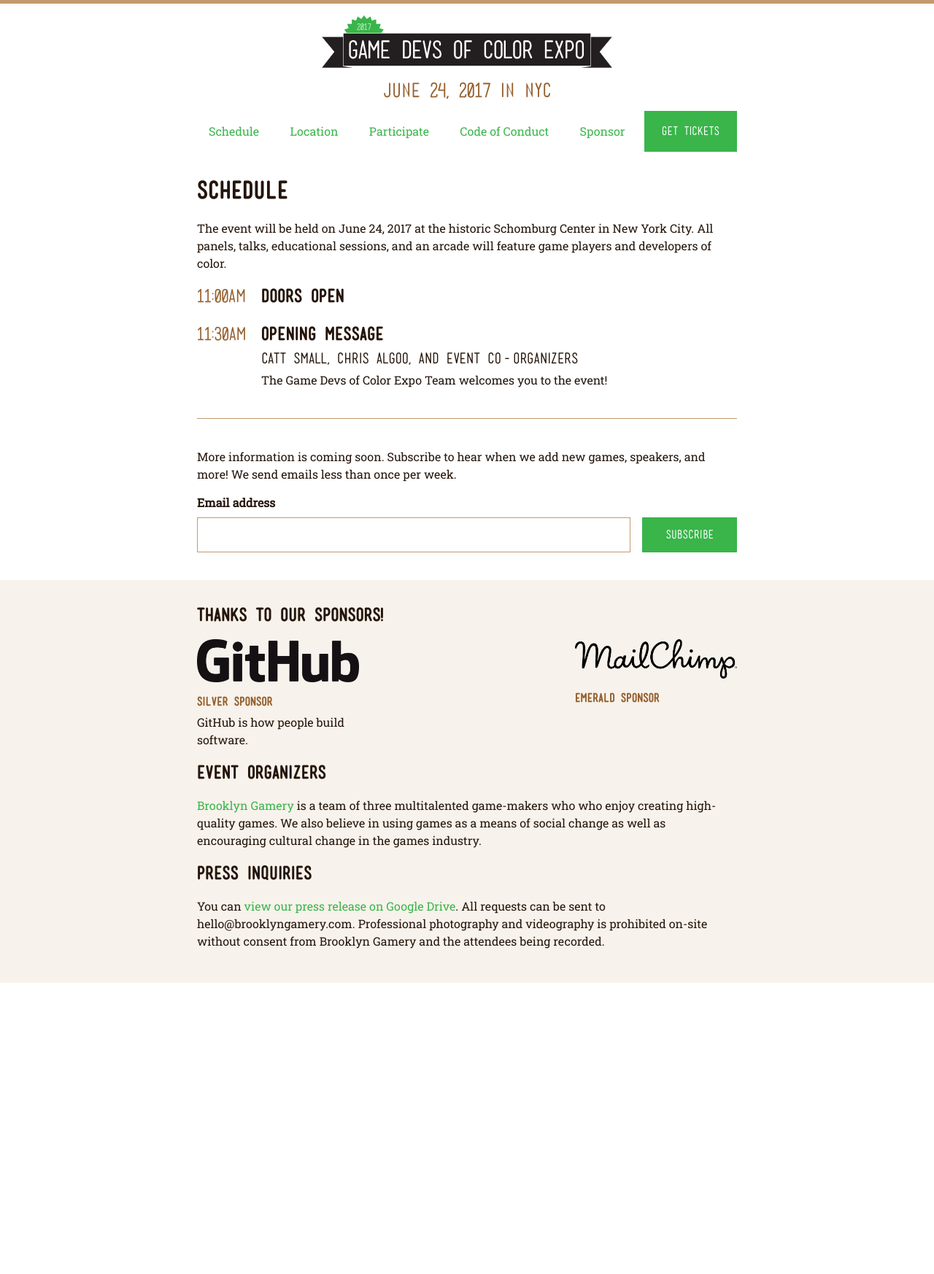
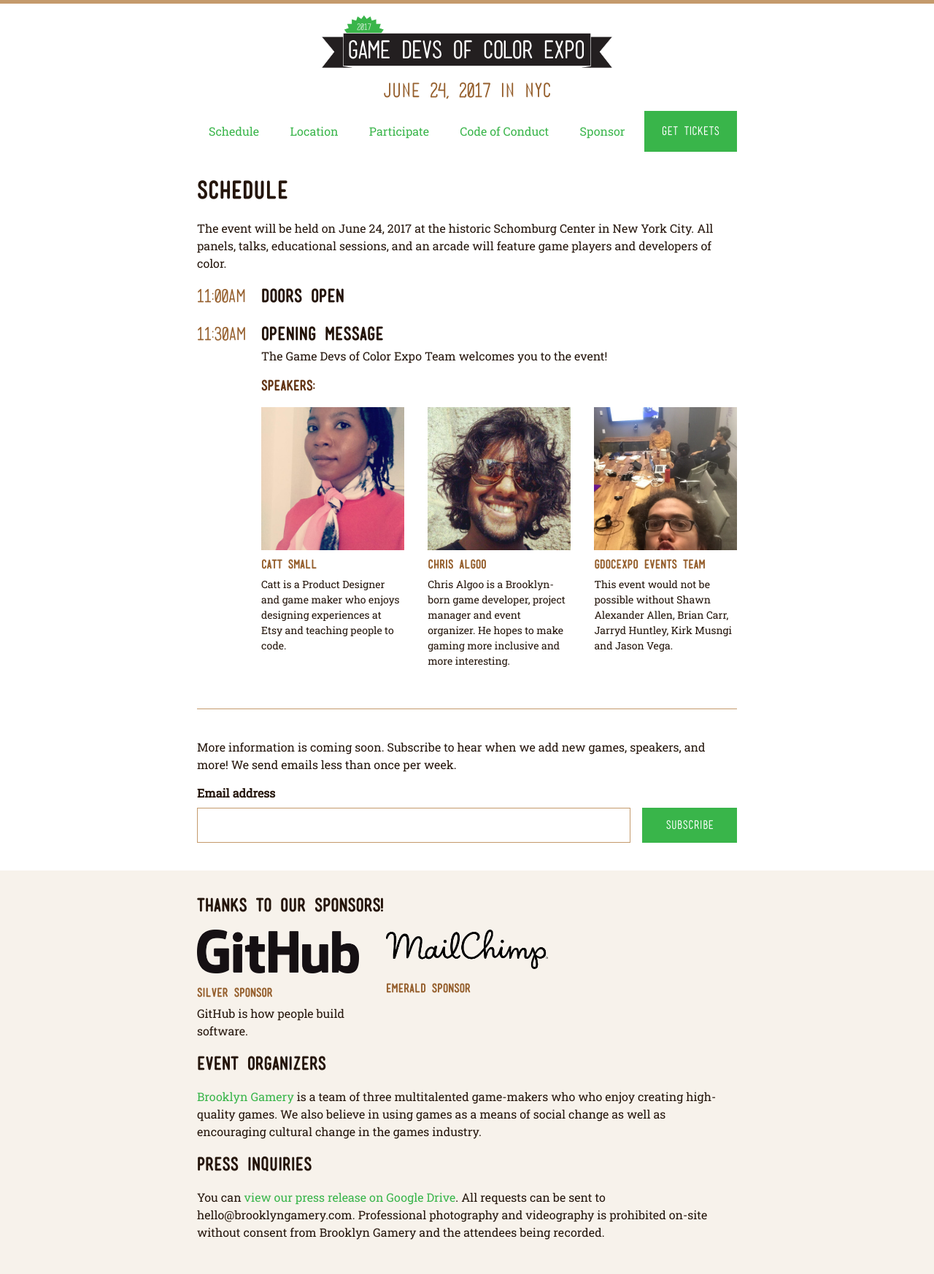
Before and after one commit to BrooklynGamery/gdocexpo, a Jekyll site: the page built from schedule/index.html, in a window 1280 px wide. Shown: the whole page at 73% size. Built offline with Jekyll 4.4.1, drawn with Linux system fonts in a browser that asks for light colours; comment, search, counter and statistics services are not loaded; before the commit the page ends 1347 px from its top, so only the background shows below that.

Commit message:
updated schedule

```diff
--- a/_data/talks.yml
+++ b/_data/talks.yml
@@ -4,7 +4,13 @@
 - title: 'Opening message'
   time: '11:30AM'
   speakers:
-  - 'Catt Small'
-  - 'Chris Algoo'
-  - 'event co-organizers'
+  - name: 'Catt Small'
+    photo: 'catt-small.jpg'
+    bio: 'Catt is a Product Designer and game maker who enjoys designing experiences at Etsy and teaching people to code.'
+  - name: 'Chris Algoo'
+    photo: 'chris-algoo.jpeg'
+    bio: 'Chris Algoo is a Brooklyn-born game developer, project manager and event organizer. He hopes to make gaming more inclusive and more interesting.'
+  - name: 'GDoCExpo events team'
+    photo: 'event-team.jpg'
+    bio: 'This event would not be possible without Shawn Alexander Allen, Brian Carr, Jarryd Huntley, Kirk Musngi and Jason Vega.'
   description: 'The Game Devs of Color Expo Team welcomes you to the event!'
--- a/_sass/_base.scss
+++ b/_sass/_base.scss
@@ -39,6 +39,10 @@
 ul, ol, dl, figure,
 %vertical-rhythm {
     margin-bottom: $spacing-unit / 2;
+}
+
+.text-smaller {
+  font-size: $small-font-size;
 }
 
 /**
--- a/_sass/_layout.scss
+++ b/_sass/_layout.scss
@@ -113,22 +113,37 @@
     margin: 0;
     padding: 0;
     @include display-flex();
-    @include flex-justify-content();
     @include flex-wrap();
 
     .col-3 {
         width: 30%;
 
+        + .col-3 {
+            margin-left: 5%;
+        }
+
         @include media-query($on-palm) {
             width:100%;
+
+            + .col-3 {
+                margin-left: 0;
+            }
         }
     }
 
     .col-3-2 {
         width: 65%;
 
+        + .col-3 {
+            margin-left: 5%;
+        }
+
         @include media-query($on-palm) {
             width:100%;
+
+            + .col-3 {
+                margin-left: 0;
+            }
         }
     }
 }
@@ -331,8 +346,8 @@
         font-family: $display-font-family;
     }
 
-    .list-data-description {
-        margin-bottom: 0;
+    .list-data-photo {
+        margin-bottom: .5em;
     }
 }
 
@@ -340,6 +355,10 @@
     border: 1px solid $grey-color-light;
     padding: 1em;
     box-sizing: border-box;
+
+    &:nth-child(3).col-3 {
+        margin-left: 0;
+    }
 
     p {
         margin-bottom: 0;
--- a/schedule/content.markdown
+++ b/schedule/content.markdown
@@ -10,17 +10,26 @@
       <h2 class="list-data-title">{{talk.title}}</h2>
     </div>
     {% if talk.speakers || talk.description %}
-      <div class="list-data-content">
+    <div class="list-data-content">
+      {% if talk.description %}
+      <p class="list-data-description">{{ talk.description }}</p>
+      {% endif %}
       {% if talk.speakers %}
-        <p class="list-data-attribution">{{ talk.speakers | array_to_sentence_string }}</p>
+      <h3>Speakers:</h3>
+      <ul class="list-unstyled col-container">
+      {% for speaker in talk.speakers %}
+        <li class="col-3">
+          <img src="/assets/images/speakers/2017/{{speaker.photo}}" class="list-data-photo">
+          <h4>{{ speaker.name }}</h4>
+          <p class="text-smaller">{{speaker.bio}}</p>
+        </li>
+        {% endfor %}
+      </ul>
       {% endif %}
-      {% if talk.description %}
-        <p class="list-data-description">{{ talk.description }}</p>
-      {% endif %}
-      </div>
+    </div>
     {% endif %}
   </li>
-{% endfor %}
+  {% endfor %}
 </ul>
 
 ----
```
Also changed, not shown: assets/images/speakers/2017/catt-small.jpg (added), assets/images/speakers/2017/chris-algoo.jpeg (added), assets/images/speakers/2017/event-team.jpg (added).
